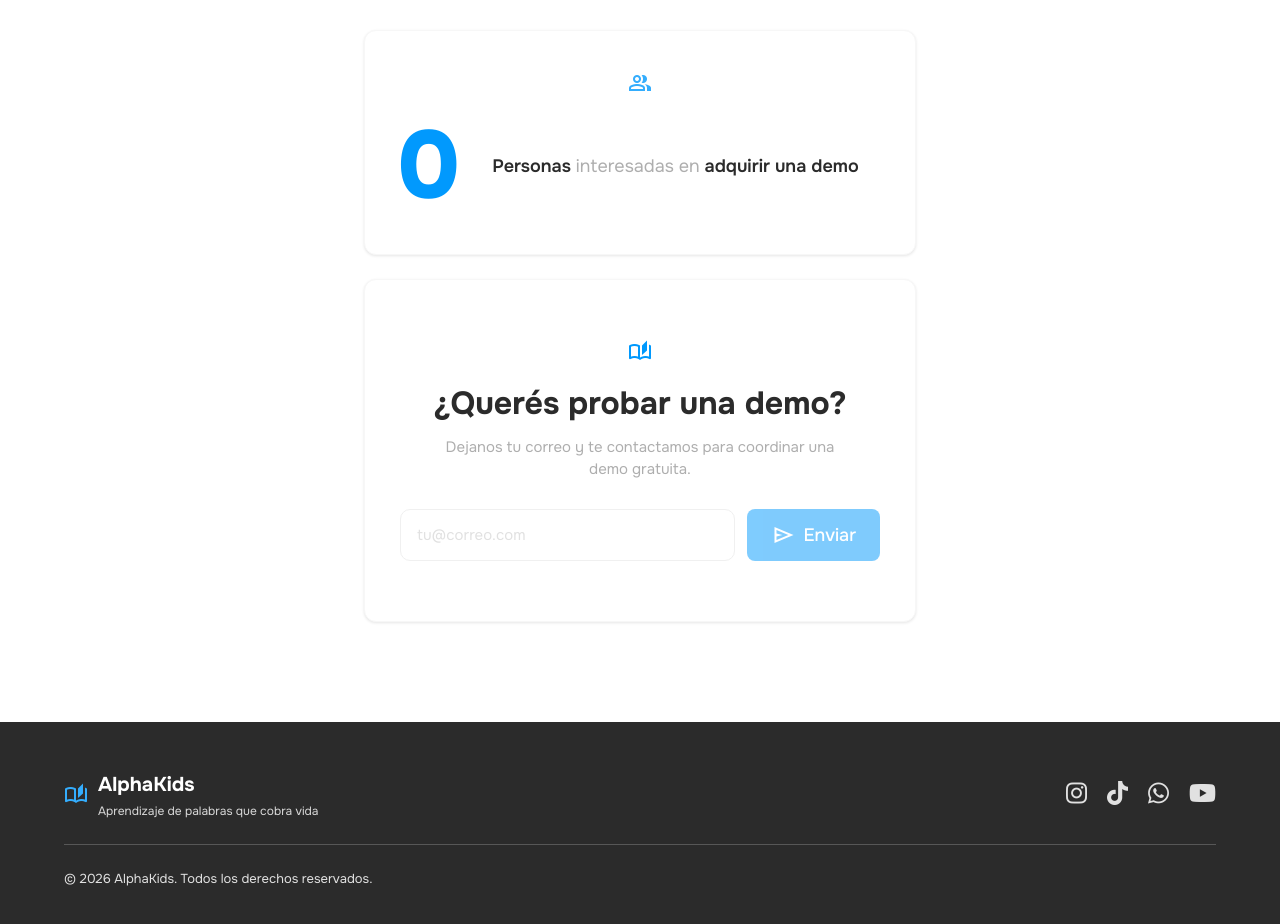
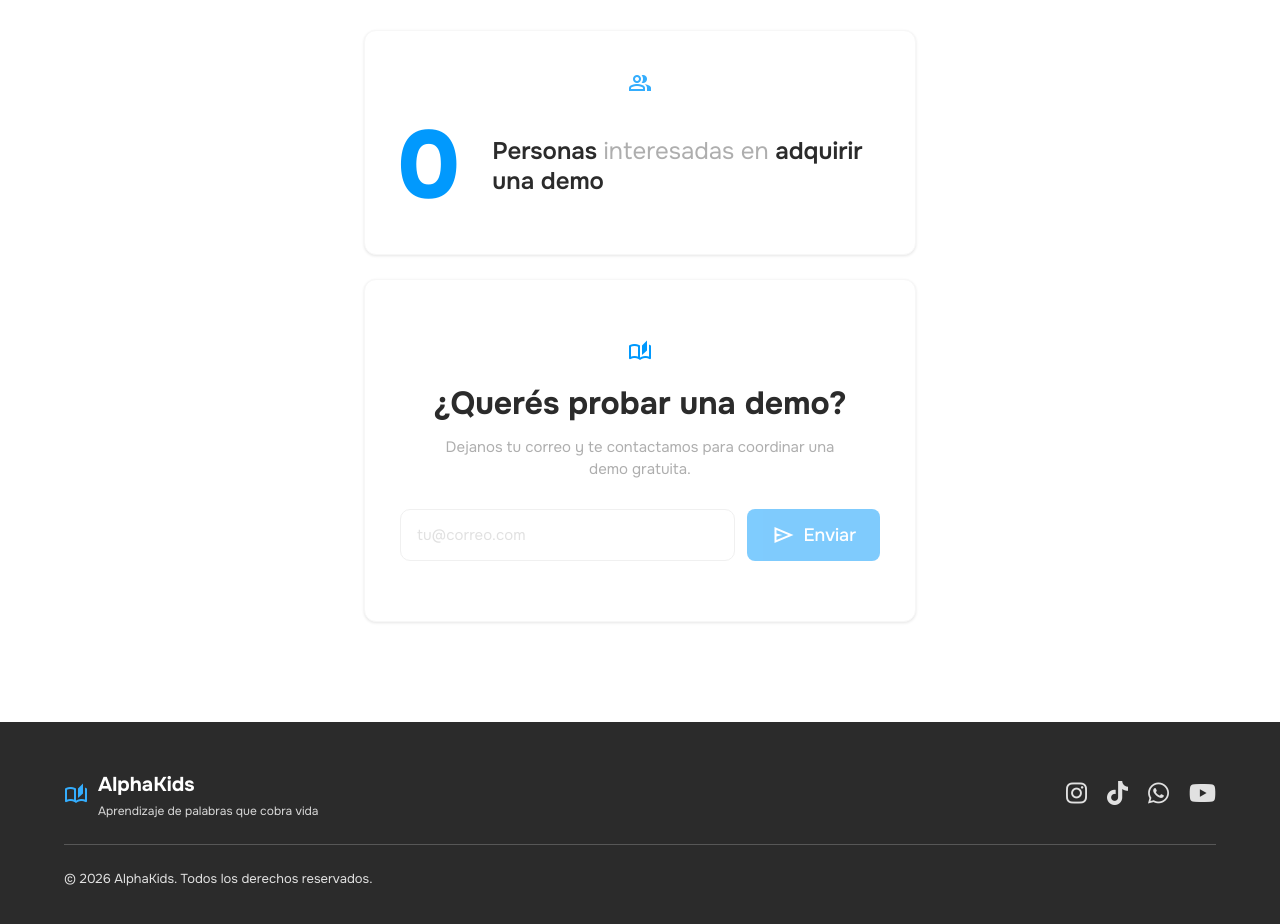
Before and after one commit to qubit-ai-it/alphakids-web-platform, a Next.js app: page / in a window 1280 px wide. Shown: the part 6960-7884 px from the top of the page. Built offline with nearby package versions, Linux system fonts and the light colour scheme; no server answers.

Commit message:
fix: increase counter text size to 20/24px

```diff
--- a/features/landing/components/LeadForm.tsx
+++ b/features/landing/components/LeadForm.tsx
@@ -67,7 +67,7 @@ export default function LeadForm() {
               <span className="text-[72px] md:text-[96px] font-extrabold text-primary-500 leading-none flex-shrink-0">
                 {count}
               </span>
-              <p className="text-[15px] md:text-[18px] text-secondary-600 leading-tight">
+              <p className="text-[20px] md:text-[24px] text-secondary-600 leading-tight">
                 <span className="font-semibold text-secondary-900">
                   {count === 1 ? 'Persona' : 'Personas'}
                 </span>{' '}
```
